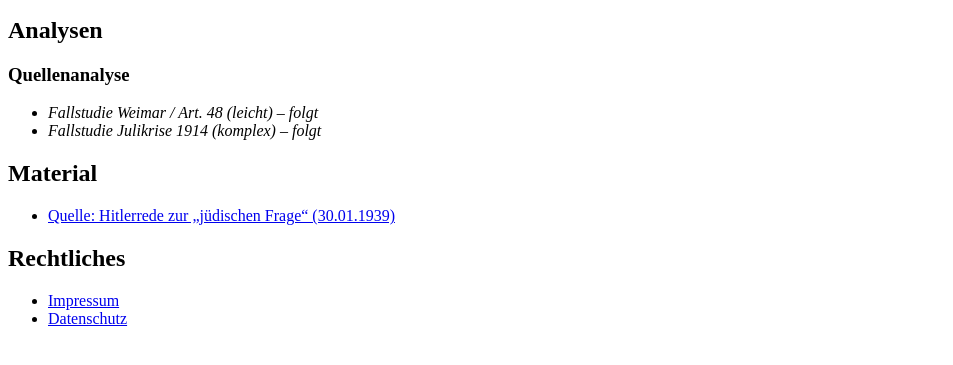
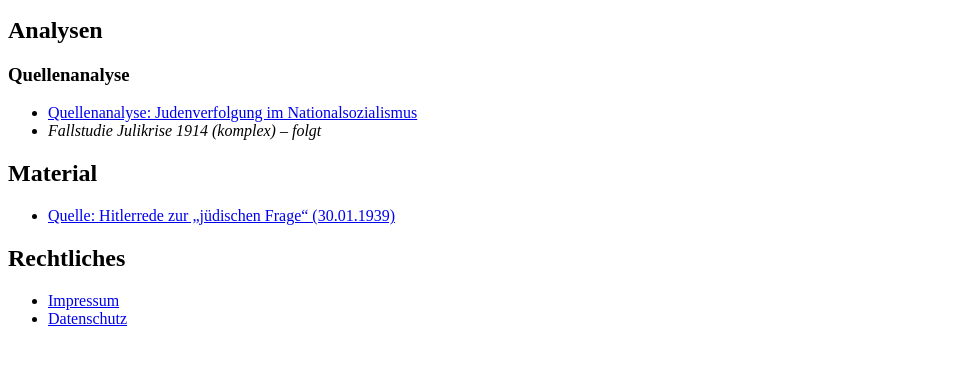
Before and after one commit to HerrEhrhardtCJD/Geschichte-Lernen, a plain HTML site: page index.html in a window 1280 px wide. Shown: the part 101-466 px from the top of the page, without its empty margins (0-953 px from the left). Drawn offline with Linux system fonts and the light colour scheme.

Commit message:
Update index.html

```diff
--- a/index.html
+++ b/index.html
@@ -14,7 +14,9 @@
 
   <h3>Quellenanalyse</h3>
   <ul>
-    <li><em>Fallstudie Weimar / Art. 48 (leicht) – folgt</em></li>
+     <li> <a href="twine/quellenanalyse-judenverfolgung.html">
+      Quellenanalyse: Judenverfolgung im Nationalsozialismus
+    </a></li>
     <li><em>Fallstudie Julikrise 1914 (komplex) – folgt</em></li>
   </ul>
 
```
